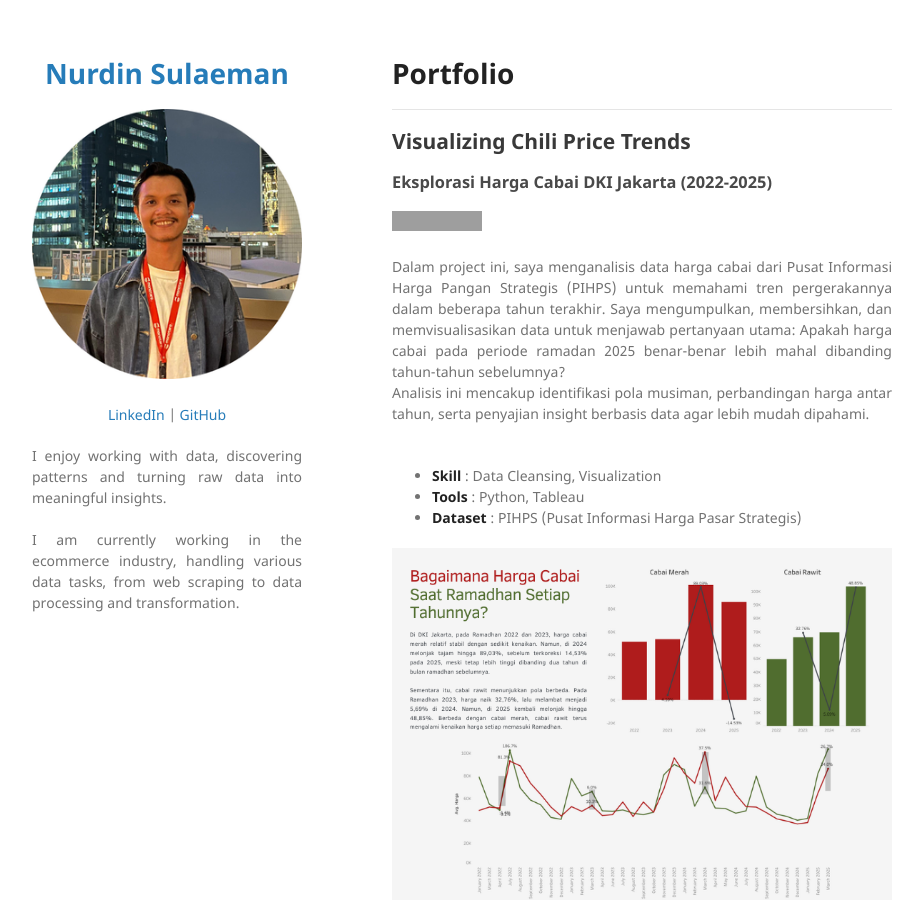
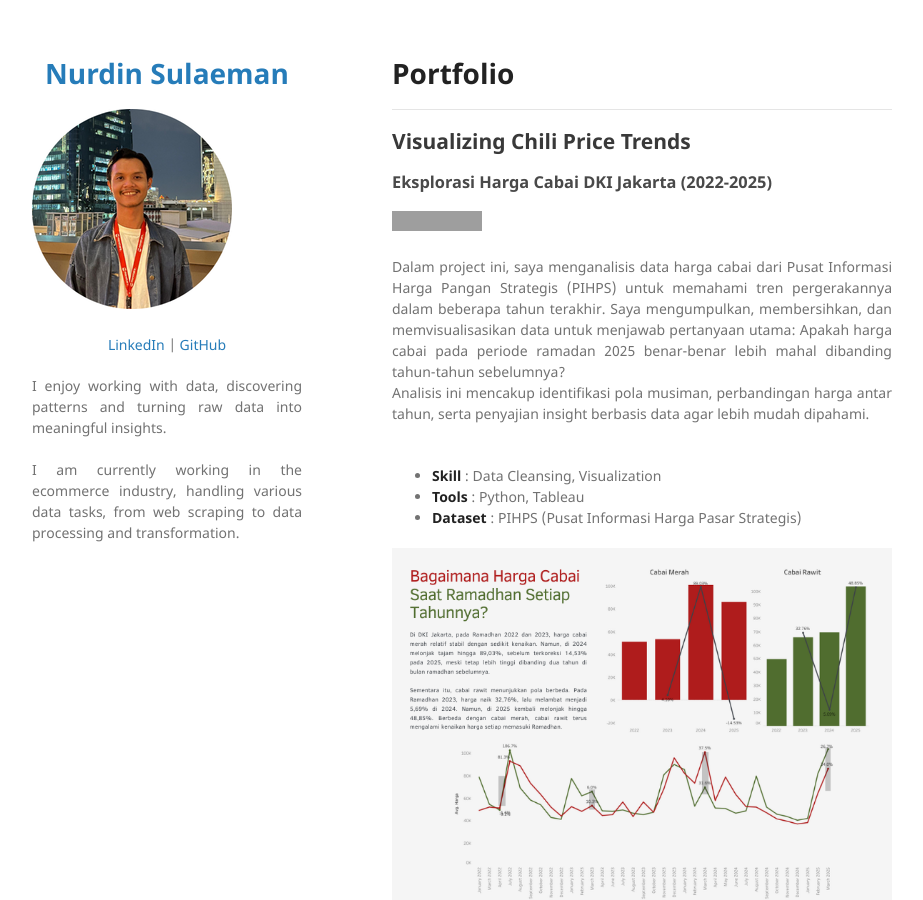
Before and after one commit to nurdinsulaemann/nurdinsulaemann.github.io, a Jekyll site: the page built from index.md, in a window 1280 px wide and 900 px high. Shown: the whole window, without its empty margins (178-1101 px from the left). Built offline with Jekyll 4.4.1, drawn with Linux system fonts in a browser that asks for light colours; our own code applies the rules of GitHub Pages for plain Markdown files; grey boxes are pictures that could not be loaded.

Commit message:
Update _config.yml

```diff
--- a/_config.yml
+++ b/_config.yml
@@ -1,6 +1,6 @@
 title: <p align="center"> Nurdin Sulaeman </p>
 
-logo: "/images/logo_300x300.png?raw=true"
+logo: "/images/logo_200x200.png?raw=true"
 
 description:
   <p align="center">
```
